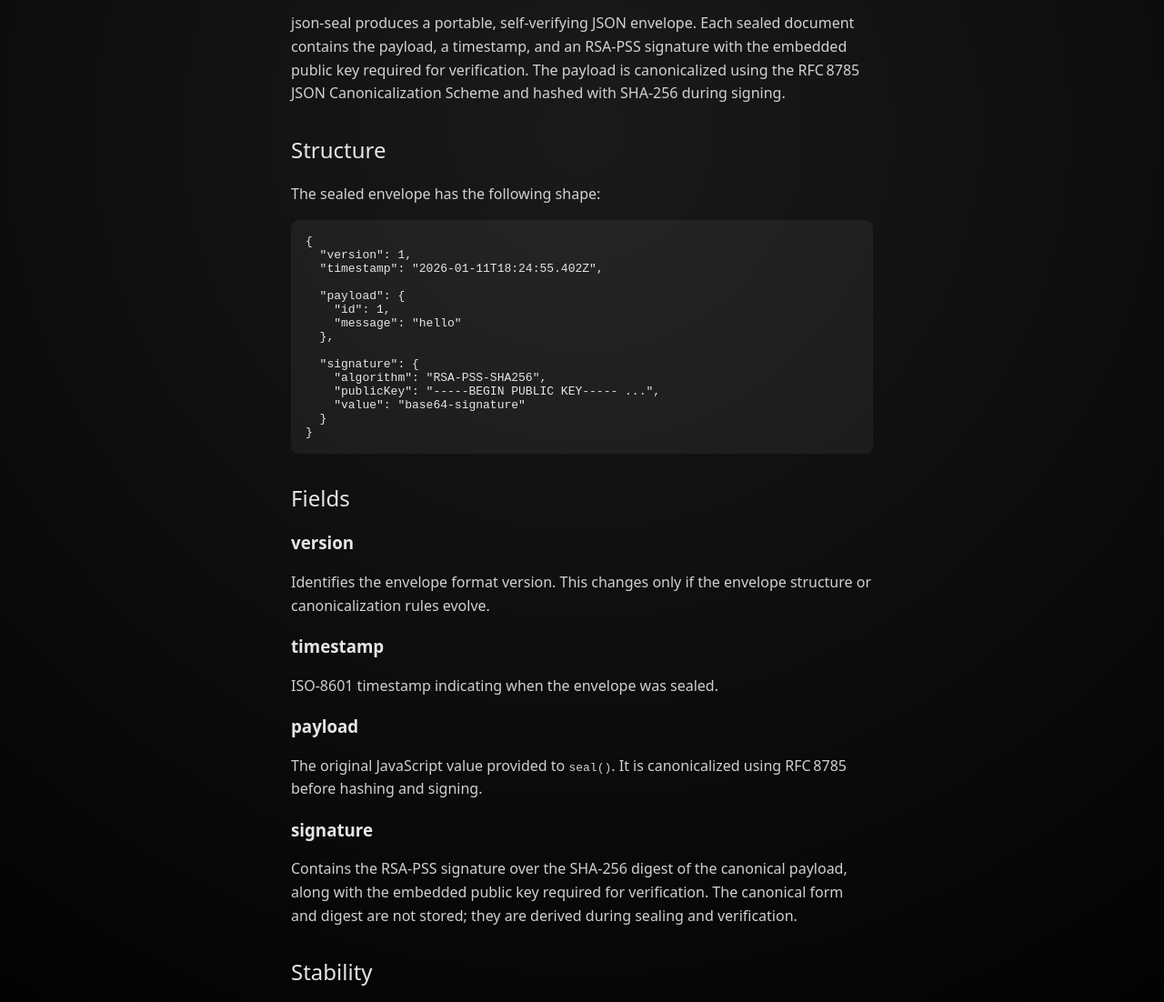
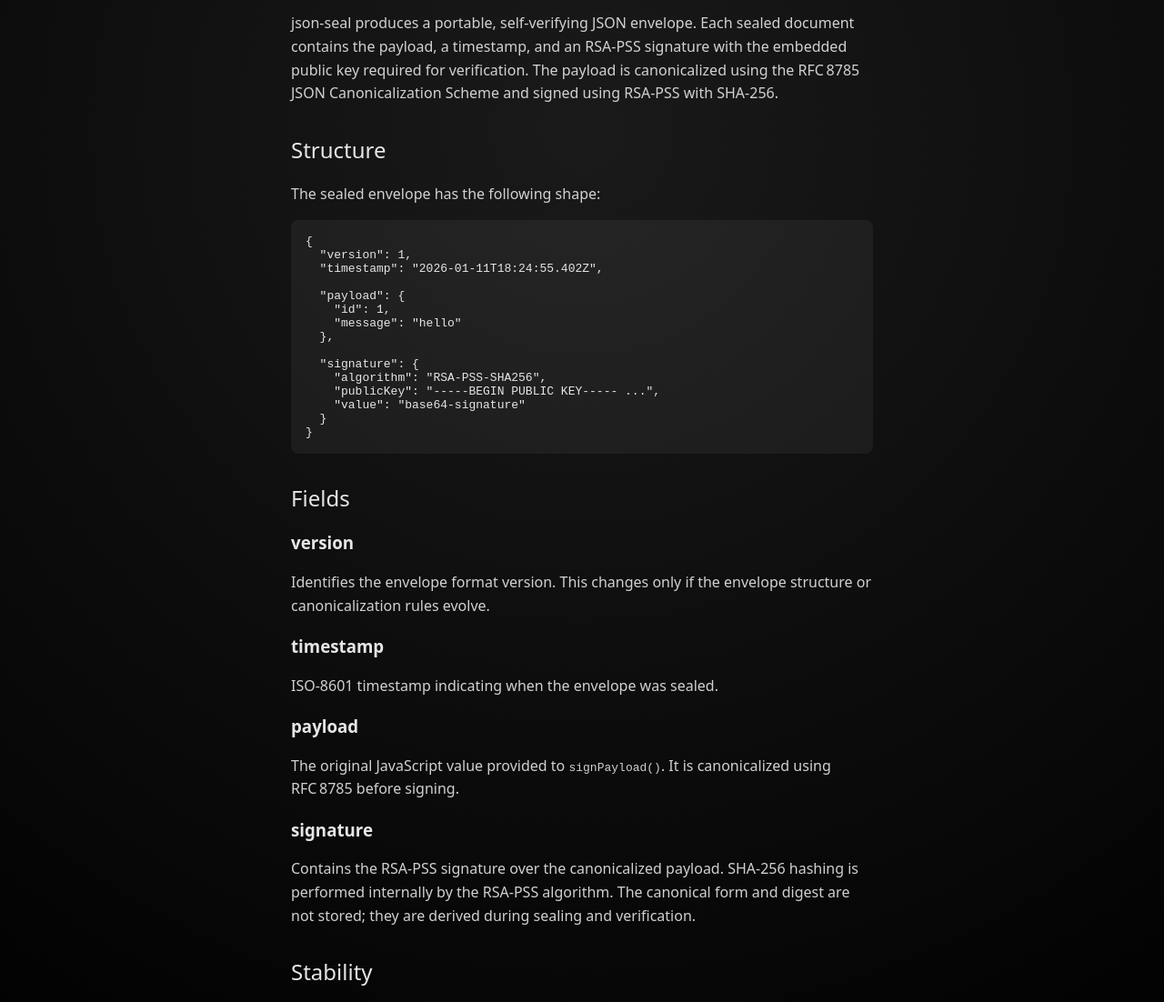
Before and after one commit to cmyers/json-seal, a website: page docs/formats.html in a window 1280 px wide. Shown: the part 131-1233 px from the top of the page at 91% size. Drawn offline with Linux system fonts and the light colour scheme.

Commit message:
Match formats docs to current api calls

```diff
--- a/docs/formats.html
+++ b/docs/formats.html
@@ -15,8 +15,8 @@
       json‑seal produces a portable, self‑verifying JSON envelope. Each sealed
       document contains the payload, a timestamp, and an RSA‑PSS signature with
       the embedded public key required for verification. The payload is
-      canonicalized using the RFC 8785 JSON Canonicalization Scheme and hashed
-      with SHA‑256 during signing.
+      canonicalized using the RFC 8785 JSON Canonicalization Scheme and signed
+      using RSA‑PSS with SHA‑256.
     </p>
 
     <h2>Structure</h2>
@@ -54,16 +54,16 @@
 
     <h3>payload</h3>
     <p>
-      The original JavaScript value provided to <code>seal()</code>. It is
-      canonicalized using RFC 8785 before hashing and signing.
+      The original JavaScript value provided to <code>signPayload()</code>. It is
+      canonicalized using RFC 8785 before signing.
     </p>
 
     <h3>signature</h3>
     <p>
-      Contains the RSA‑PSS signature over the SHA‑256 digest of the canonical
-      payload, along with the embedded public key required for verification.
-      The canonical form and digest are not stored; they are derived during
-      sealing and verification.
+      Contains the RSA‑PSS signature over the canonicalized payload. SHA‑256
+      hashing is performed internally by the RSA‑PSS algorithm. The canonical
+      form and digest are not stored; they are derived during sealing and
+      verification.
     </p>
 
     <h2>Stability</h2>
```
